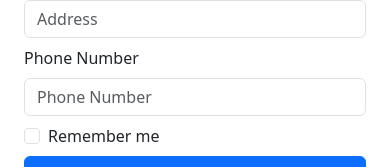
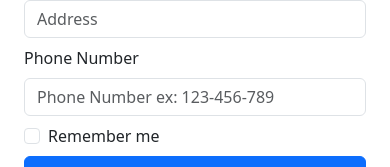
Before and after one commit to chingu-voyages/v52-tier3-team-38, a Next.js app: page /signup in a window 390 px wide. Shown: the part 427-594 px from the top of the page. Built offline with nearby package versions, Linux system fonts and the light colour scheme.

Commit message:
Added example for how phone numbers should be formatted in placeholer

```diff
--- a/src/app/signup/page.js
+++ b/src/app/signup/page.js
@@ -111,7 +111,7 @@ const Signup = () => {
           <Form.Control
             type="tel"
             value={phoneNumber}
-            placeholder="Phone Number"
+            placeholder="Phone Number ex: 123-456-789"
             onChange={(e) => setPhoneNumber(e.target.value)}
             required
             pattern="[0-9]{3}-[0-9]{3}-[0-9]{4}"
```
